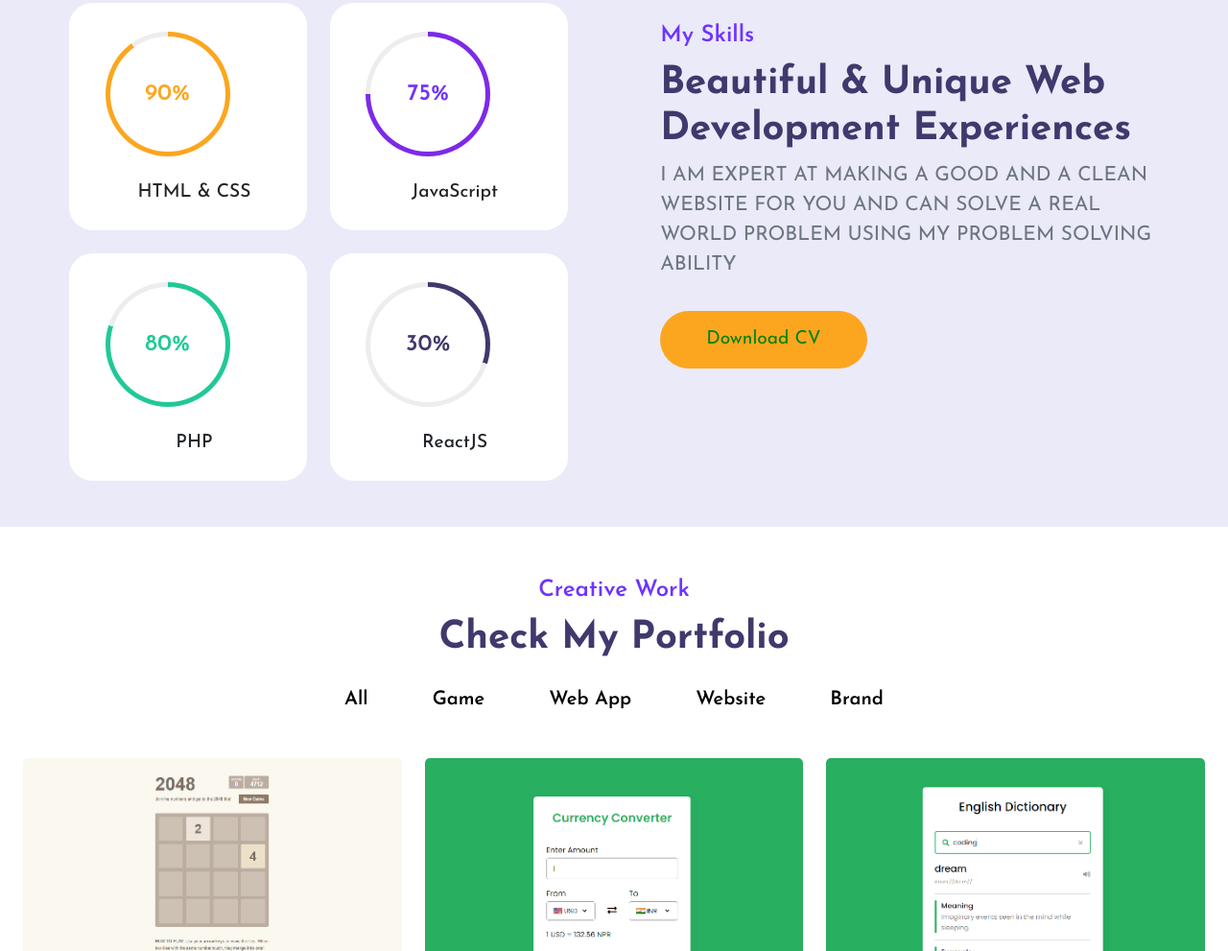
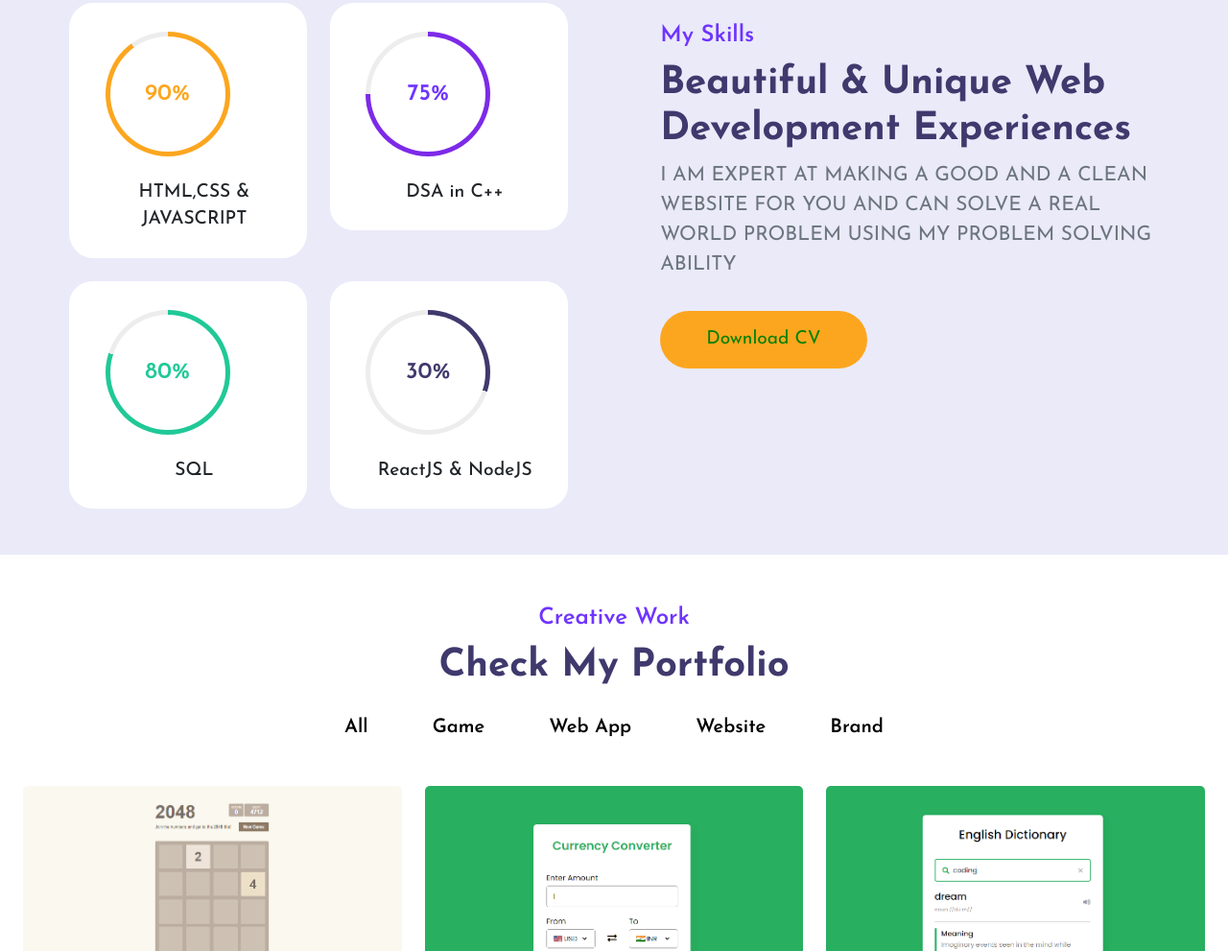
Before and after one commit to 07codeninja/NEW-PORTFOLIO, a plain HTML site: page index.html in a window 1280 px wide. Shown: the part 1333-2324 px from the top of the page at 96% size. Drawn offline with nearby package versions, Linux system fonts and the light colour scheme; files whose address does not match are found by name.

Commit message:
Update index.html

```diff
--- a/index.html
+++ b/index.html
@@ -167,7 +167,7 @@
                   <span class="progress-value html-progress">%</span>
                 </div>
                 <br />
-                <span class="text">HTML & CSS</span>
+                <span class="text">HTML,CSS & JAVASCRIPT</span>
               </div>
             </div>
             <div class="col-10 col-md-6 mt-4 mt-md-0">
@@ -176,7 +176,7 @@
                   <span class="progress-value javascript-progress">0%</span>
                 </div>
                 <br />
-                <span class="text">JavaScript</span>
+                <span class="text">DSA in C++</span>
               </div>
             </div>
           </div>
@@ -187,7 +187,7 @@
                   <span class="progress-value php-progress">0%</span>
                 </div>
                 <br />
-                <span class="text">PHP</span>
+                <span class="text">SQL</span>
               </div>
             </div>
             <div class="col-10 col-md-6 mt-4 mt-md-0">
@@ -196,7 +196,7 @@
                   <span class="progress-value reactjs-progress">0%</span>
                 </div>
                 <br>
-                <span class="text">ReactJS</span>
+                <span class="text">ReactJS & NodeJS</span>
               </div>
             </div>
           </div>
```
